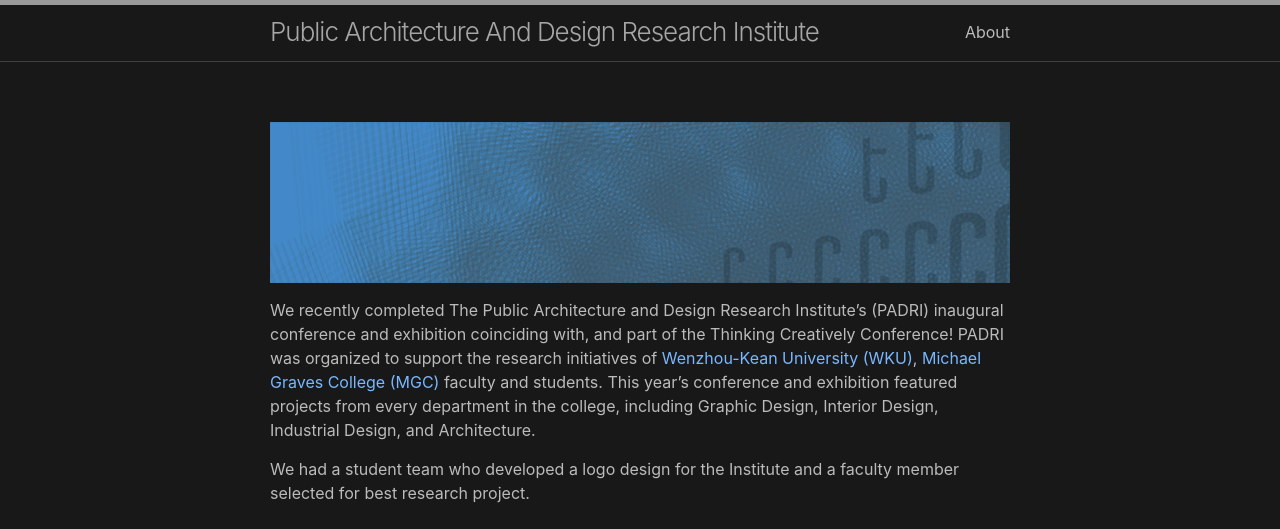
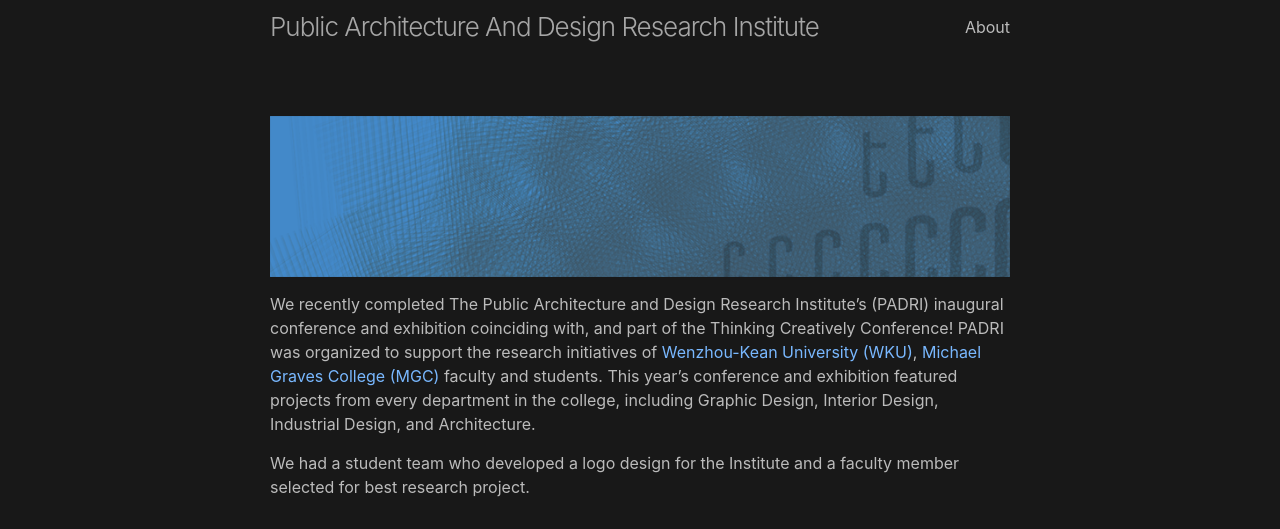
Before and after one commit to KeanMGC/padri, a Jekyll site: the page built from index.md, in a window 1280 px wide. Shown: the top 529 px of the page. Built offline with Jekyll 4.4.1, drawn with Linux system fonts in a browser that asks for light colours; grey boxes are pictures that could not be loaded.

Commit message:
update _layout.scss

```diff
--- a/_sass/minima/_layout.scss
+++ b/_sass/minima/_layout.scss
@@ -2,8 +2,6 @@
  * Site header
  */
 .site-header {
-  border-top: 5px solid $border-color-03;
-  border-bottom: 1px solid $border-color-01;
   min-height: $spacing-unit * 1.865;
   line-height: $base-line-height * $base-font-size * 2.25;
 
```
